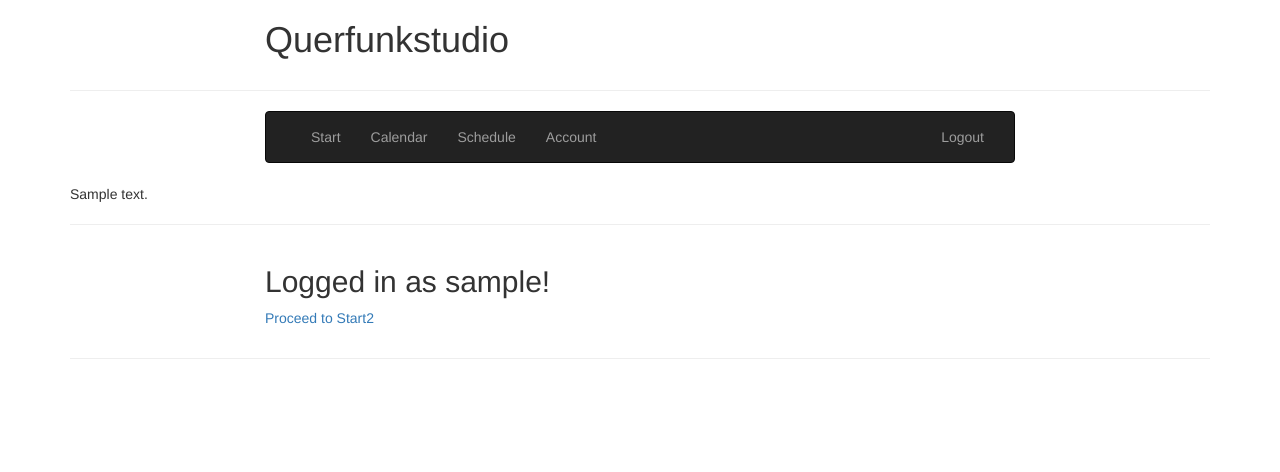
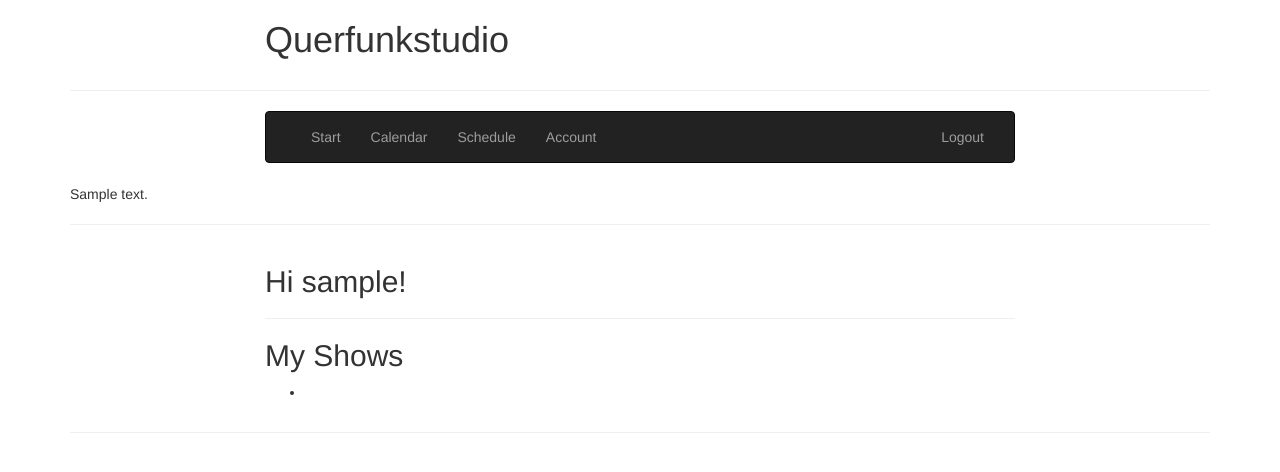
Before and after one commit to olf42/querfunkstudio, a Python web app: template templates/start.html in a window 1280 px wide. Shown: the top 472 px of the page. Run offline with Jinja, Linux system fonts and the light colour scheme; the template is opened without the code that fills it: most values are stand-ins (such as "Sample title", 1, 10 or a date in 2020); some libraries are stand-ins or nearby versions.

Commit message:
added own show_list to start page for users

```diff
--- a/templates/start.html
+++ b/templates/start.html
@@ -15,8 +15,18 @@ Index
 		<div class="row">
 			<div class="col-md-2"></div>
 				<div class="col-md-8">
-					<h2>Logged in as {{username}}!</h2>
-					<p><a href="/start2">Proceed to Start2</a></p>
+					<h2>Hi {{username}}!</h2>
+					<hr>
+					{% if shows %}
+					<h2>My Shows</h2>
+					<ul>
+						{% for show in shows %}
+						<li>
+							<a href="/show?id={{show.show_id}}">{{show.show_name}}</a>
+						</li>
+						{% endfor %}
+					</ul>
+					{% endif %}
 				</div>
 			<div class="col-md-2"></div>
 		</div>
```
Also changed, not shown: querfunkstudio.py (+11 -1 lines).
